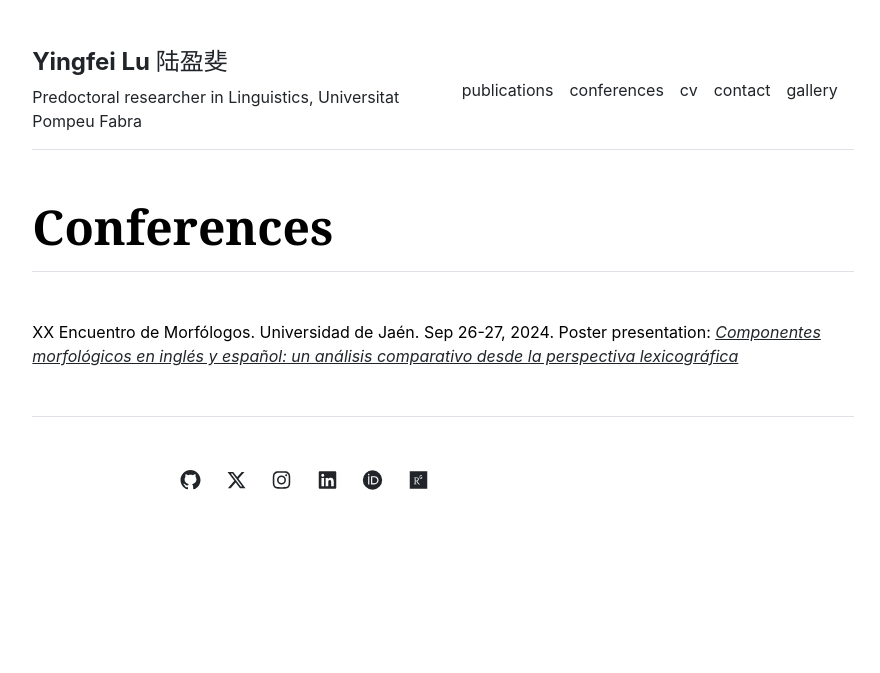
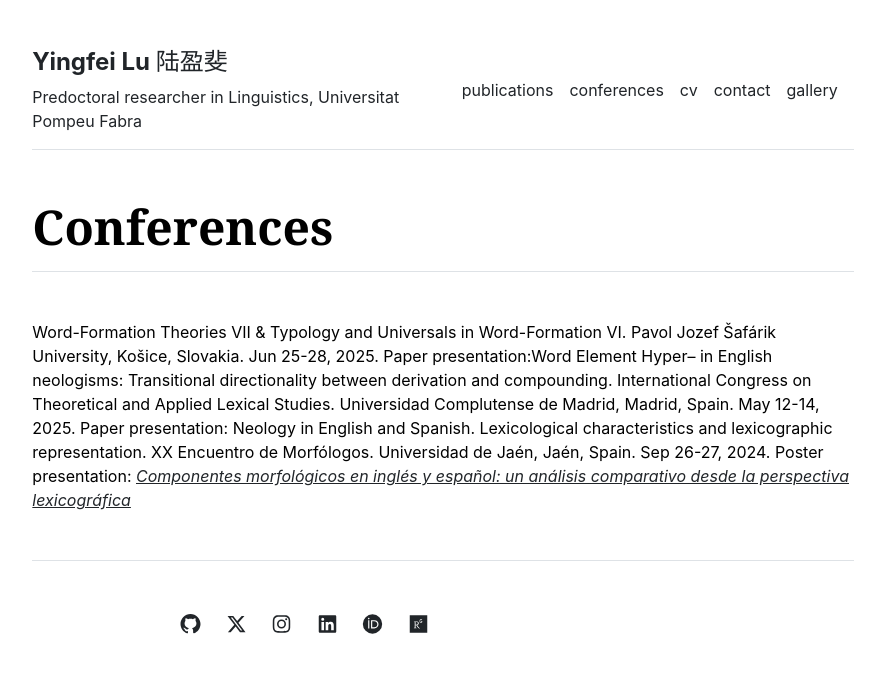
Before and after one commit to YingfeiLu/yingfeilu.github.io, a Jekyll site: the page built from conferences.md, in a window 1280 px wide. Shown: the top 673 px of the page, without its empty margins (197-1077 px from the left). Built offline with Jekyll 4.4.1, drawn with Linux system fonts in a browser that asks for light colours; nearby versions of some CDN libraries; some web fonts are replaced; library files that are not in the unit come from our copies.

Commit message:
Update conferences.md

```diff
--- a/conferences.md
+++ b/conferences.md
@@ -2,5 +2,7 @@
 layout: conferences
 title: "conferences"
 ---
-XX Encuentro de Morfólogos. Universidad de Jaén. Sep 26-27, 2024.
+Word-Formation Theories VII & Typology and Universals in Word-Formation VI. Pavol Jozef Šafárik University, Košice, Slovakia. Jun 25-28, 2025. Paper presentation:Word Element Hyper– in English neologisms: Transitional directionality between derivation and compounding.
+International Congress on Theoretical and Applied Lexical Studies. Universidad Complutense de Madrid, Madrid, Spain. May 12-14, 2025. Paper presentation: Neology in English and Spanish. Lexicological characteristics and lexicographic representation.
+XX Encuentro de Morfólogos. Universidad de Jaén, Jaén, Spain. Sep 26-27, 2024.
 Poster presentation: <a href="https://morforetem.wordpress.com/2024/10/31/poster-componentes-morfologicos-en-ingles-y-espanol-un-analisis-comparativo-desde-la-perspectiva-lexicografica/" target="_blank"><em>Componentes morfológicos en inglés y español: un análisis comparativo desde la perspectiva lexicográfica</em></a>
```
